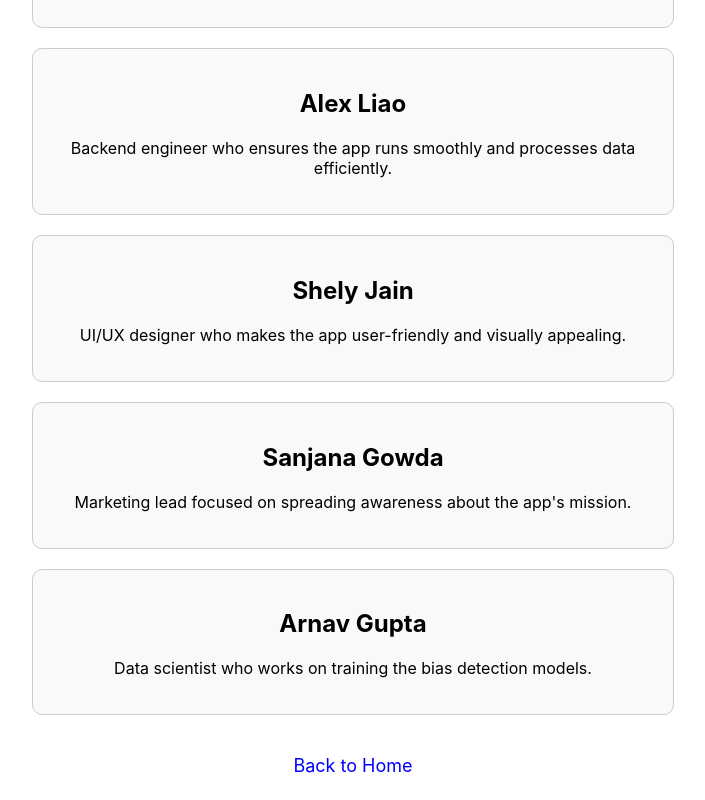
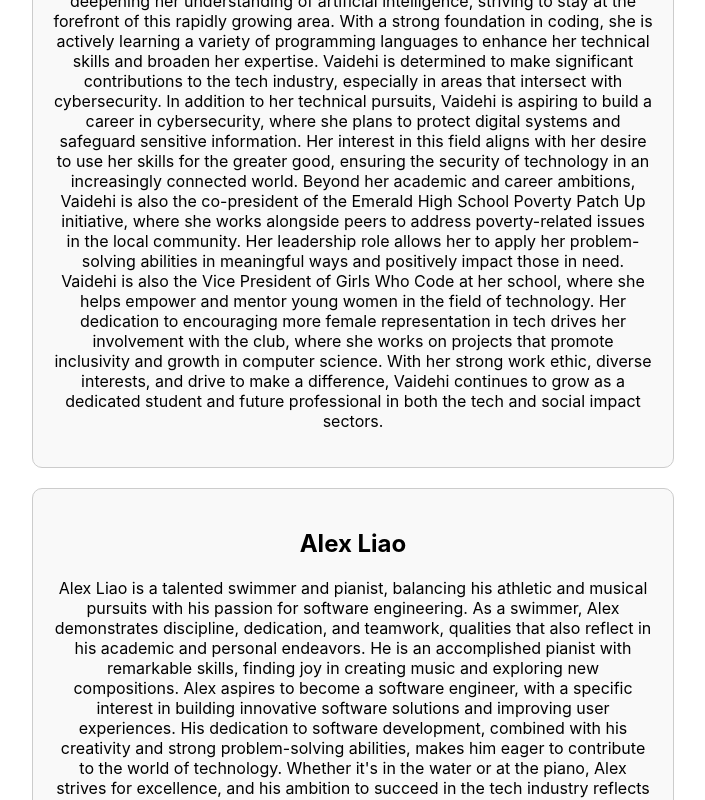
Before and after one commit to alexliao95311/bias-detector, a React (Vite) app in the folder frontend/: page /founder in a window 1280 px wide. Shown: the part 500-1300 px from the top of the page, without its empty margins (287-992 px from the left). Built offline with nearby package versions, Linux system fonts and the light colour scheme.

Commit message:
new founder page

```diff
--- a/frontend/src/founder.jsx
+++ b/frontend/src/founder.jsx
@@ -7,23 +7,47 @@ function Founder() {
   const team = [
     {
       name: "Vaidehi Akbari",
-      bio: "Founder and developer of the Bias Detector app, passionate about technology and social justice.",
+      bio: `Vaidehi Akbari has a profound passion for computer science and is committed to expanding her knowledge in the field. She is particularly focused on deepening her understanding of artificial intelligence, striving to stay at the forefront of this rapidly growing area. With a strong foundation in coding, she is actively learning a variety of programming languages to enhance her technical skills and broaden her expertise. Vaidehi is determined to make significant contributions to the tech industry, especially in areas that intersect with cybersecurity.
+
+In addition to her technical pursuits, Vaidehi is aspiring to build a career in cybersecurity, where she plans to protect digital systems and safeguard sensitive information. Her interest in this field aligns with her desire to use her skills for the greater good, ensuring the security of technology in an increasingly connected world.
+
+Beyond her academic and career ambitions, Vaidehi is also the co-president of the Emerald High School Poverty Patch Up initiative, where she works alongside peers to address poverty-related issues in the local community. Her leadership role allows her to apply her problem-solving abilities in meaningful ways and positively impact those in need.
+
+Vaidehi is also the Vice President of Girls Who Code at her school, where she helps empower and mentor young women in the field of technology. Her dedication to encouraging more female representation in tech drives her involvement with the club, where she works on projects that promote inclusivity and growth in computer science.
+
+With her strong work ethic, diverse interests, and drive to make a difference, Vaidehi continues to grow as a dedicated student and future professional in both the tech and social impact sectors.`,
     },
     {
       name: "Alex Liao",
-      bio: "Backend engineer who ensures the app runs smoothly and processes data efficiently.",
+      bio: `Alex Liao is a talented swimmer and pianist, balancing his athletic and musical pursuits with his passion for software engineering. As a swimmer, Alex demonstrates discipline, dedication, and teamwork, qualities that also reflect in his academic and personal endeavors. He is an accomplished pianist with remarkable skills, finding joy in creating music and exploring new compositions.
+
+Alex aspires to become a software engineer, with a specific interest in building innovative software solutions and improving user experiences. His dedication to software development, combined with his creativity and strong problem-solving abilities, makes him eager to contribute to the world of technology. Whether it's in the water or at the piano, Alex strives for excellence, and his ambition to succeed in the tech industry reflects that same drive.
+
+In addition to his pursuits in swimming, music, and software engineering, Alex works tirelessly to develop his technical skills and prepare for a future as a software engineer. His ability to balance multiple interests and his dedication to his goals make him a promising young talent in the field.`,
     },
     {
       name: "Shely Jain",
-      bio: "UI/UX designer who makes the app user-friendly and visually appealing.",
+      bio: `Shely Jain is a dedicated volleyball player with aspirations to become an engineer. Her passion for sports has taught her discipline, teamwork, and perseverance, all of which she applies to her academic and personal life. Shely is currently the co-president of the Emerald High School Indian Student Association, where she plays a key role in organizing events and initiatives that promote cultural awareness, celebrate diversity, and foster community engagement. Her leadership in this role allows her to create an inclusive environment where students from all backgrounds can connect and learn from one another.
+
+Beyond her leadership and academic pursuits, Shely has a deep love for baking. She enjoys experimenting with new recipes and flavors, often sharing her culinary creations with friends, family, and her peers. Her passion for baking has become a creative outlet that allows her to express herself and spread joy to those around her. Whether it's a simple cake or a more elaborate dessert, Shely’s baking reflects her attention to detail and her dedication to making something meaningful.
+
+Shely is also committed to her role as the co-president of the Indian Student Association, helping to lead the club with initiatives that foster cultural understanding and celebrate diversity.
+
+Her diverse interests and ability to balance multiple responsibilities have made Shely a well-rounded individual. She excels in both sports and academics, with a focus on engineering, and is constantly striving to improve and take on new challenges. Shely is committed to her goals and remains driven by her desire to make a positive impact, whether it’s through her leadership, academic pursuits, or personal endeavors.`,
     },
     {
       name: "Sanjana Gowda",
-      bio: "Marketing lead focused on spreading awareness about the app's mission.",
+      bio: `Sanjana Gowda is a multi-talented individual with a wide range of interests and talents. She is an accomplished swimmer, demonstrating discipline and determination in the pool, and is a key member of the competitive Emerald High School Hip-Hop team, where her passion for dance and teamwork shine through. Alongside her athletic pursuits, Sanjana is an alto sax player, showcasing her musical talents and love for music. She also works as a lifeguard, where she applies her responsibility and quick decision-making skills to ensure the safety of others.
+
+Sanjana aspires to become a software engineer, combining her problem-solving abilities and technical interests to make meaningful contributions in the tech industry. With her diverse skills in athletics, music, and work experience, Sanjana is dedicated to balancing multiple passions and is committed to achieving her goals in both her personal and professional life.
+
+Sanjana also serves as the co-president of the Emerald High School Indian Student Association, where she helps lead initiatives aimed at fostering a supportive and inclusive environment for all students. Her leadership in this role allows her to play a pivotal part in shaping the culture and community within her school.`,
     },
     {
-      name: "Arnav Gupta",
-      bio: "Data scientist who works on training the bias detection models.",
+      name: "Arnav Kakani",
+      bio: `Arnav Kakani is the treasurer of the Emerald High School Indian Student Association, balancing his leadership role with his passion for golf. His involvement in the student association allows him to apply his organizational and financial skills while contributing to the club's initiatives. As a golfer, Arnav demonstrates dedication and focus in both his academic and extracurricular pursuits.
+
+Arnav aspires to work in the computer science field, where he hopes to apply his skills and passion for technology to create innovative solutions. His leadership role in the Indian Student Association has also allowed him to develop skills in managing budgets and fostering community engagement, which he aims to carry with him into his future career in tech. Arnav is committed to developing both his technical and leadership skills as he works towards achieving his long-term goals.`,
     },
   ];
 
@@ -45,7 +69,6 @@ function Founder() {
           <p>{member.bio}</p>
         </div>
       ))}
-      <a href="/" style={styles.link}>Back to Home</a> {/* Back to Home Link */}
     </div>
   );
 }
@@ -74,13 +97,6 @@ const styles = {
     transform: "scale(1.05)", // Slightly enlarges the box
     boxShadow: "0 4px 8px rgba(0, 0, 0, 0.2)", // Adds a subtle shadow
   },
-  link: {
-    textDecoration: "none",
-    color: "blue",
-    marginTop: "20px",
-    display: "inline-block",
-    fontSize: "18px",
-  },
 };
 
 export default Founder;
```
